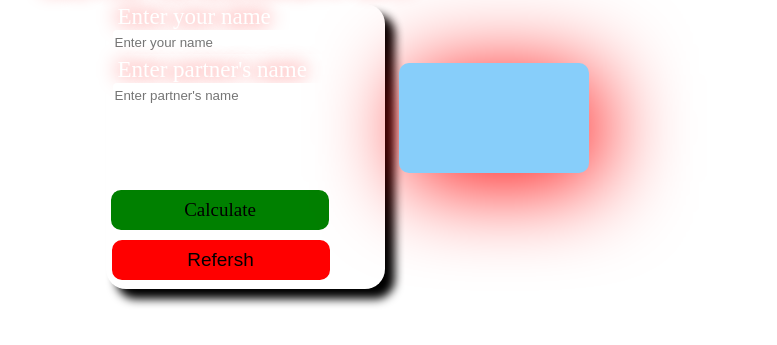
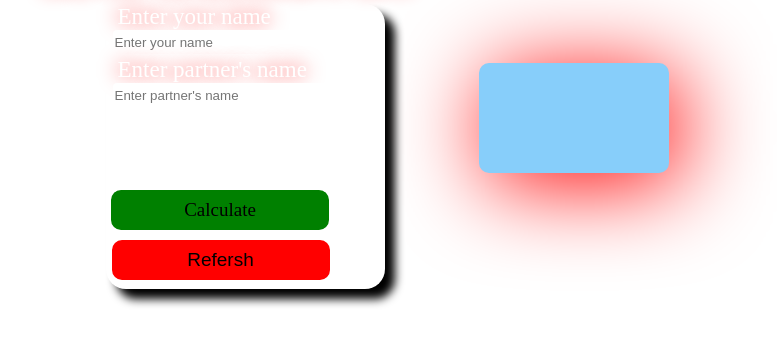
Before and after one commit to iftkhar7500/love-calculator, a plain HTML site: page index.html in a window 1280 px wide. Shown: the part 71-416 px from the top of the page, without its empty margins (129-906 px from the left). Drawn offline with Linux system fonts and the light colour scheme.

Commit message:
Add files via upload

```diff
--- a/love.css
+++ b/love.css
@@ -168,7 +168,7 @@ img {
     height: 110px;
     background-color: lightskyblue;
     position: relative;
-    left: 290px;
+    left: 370px;
     top: -220px;
     border-radius: 10px;
     box-shadow: 10px 10px 90px red;
```
